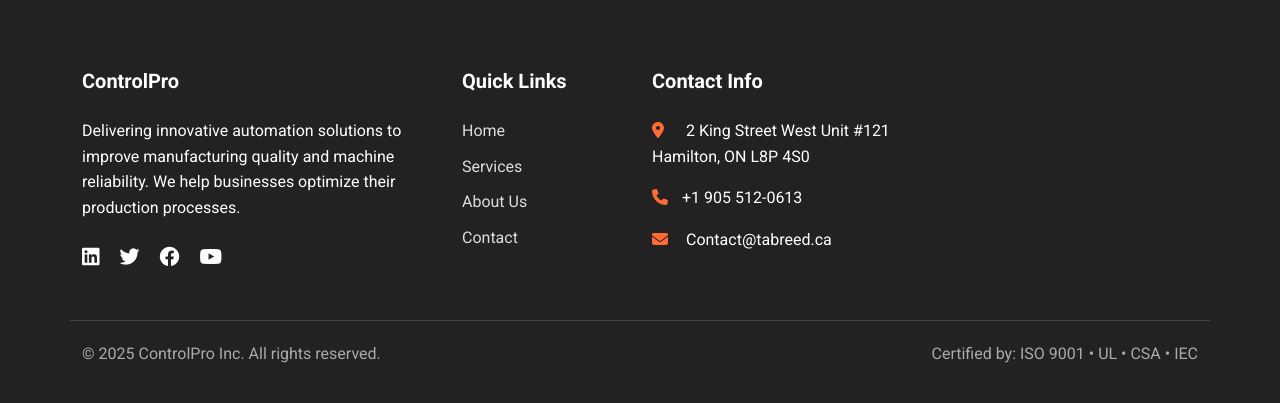
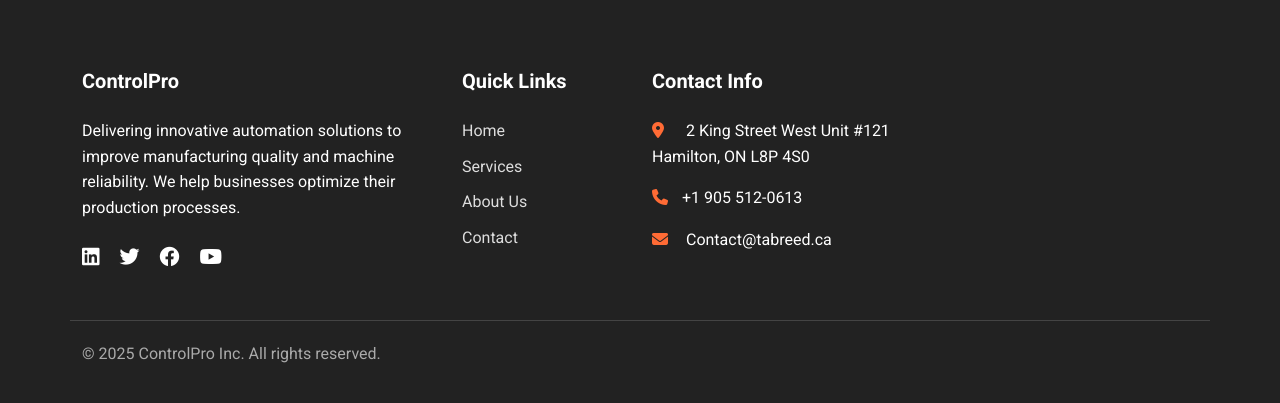
Before and after one commit to meherlabidi1/companywebsite, a Django app: page /about/ in a window 1280 px wide. Shown: the part 3365-3768 px from the top of the page. Run offline with Django 5.2, Linux system fonts and the light colour scheme; parts of the project's set-up code (start-up, migrations or seed data) failed here and were passed over.

Commit message:
Update base.html

```diff
--- a/companywebsite-master/companywebsite/templates/companywebsite/base.html
+++ b/companywebsite-master/companywebsite/templates/companywebsite/base.html
@@ -346,9 +346,7 @@
                 <div class="col-md-6">
                     <p>&copy; 2025 ControlPro Inc. All rights reserved.</p>
                 </div>
-                <div class="col-md-6 text-md-end">
-                    <p>Certified by: ISO 9001 • UL • CSA • IEC</p>
-                </div>
+
             </div>
         </div>
     </footer>
```
